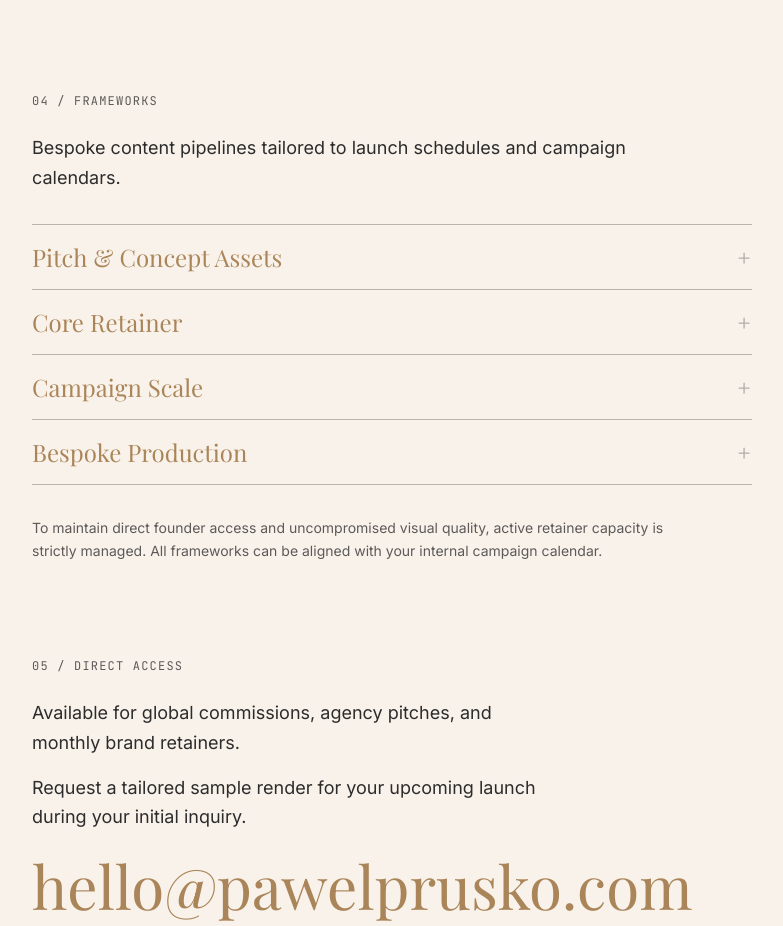
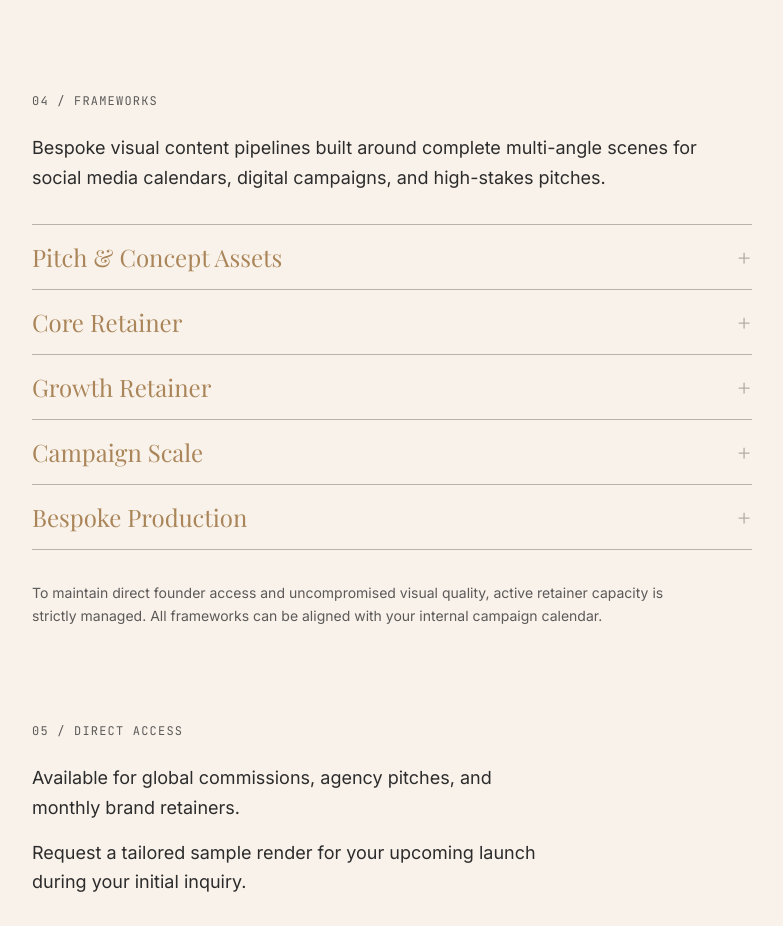
Before and after one commit to pawelprusko/Pawe-Prusko, a React (Vite) app: page / in a window 1280 px wide. Shown: the part 8700-9626 px from the top of the page, without its empty margins (248-1031 px from the left). Built offline with nearby package versions, Linux system fonts and the light colour scheme; a web font is replaced by a local one.

Commit message:
feat: implement scene asset preloading
Introduce a preloading mechanism to fetch and cache images and videos before rendering the application. Also, update the Home page content to reflect the latest service tiers.

```diff
--- a/src/App.tsx
+++ b/src/App.tsx
@@ -8,6 +8,7 @@ import { useEffect } from 'react';
 import Home from './pages/Home';
 import SceneView from './pages/SceneView';
 import ScrollToTop from './components/ScrollToTop';
+import { getScenes } from './lib/api';
 
 import { Analytics } from '@vercel/analytics/react';
 
@@ -32,10 +33,47 @@ export default function App() {
       nudgeLayout();
       setTimeout(nudgeLayout, 500);
 
-      // Hide splash screen after app mounts
-      setTimeout(() => {
-        document.body.classList.add('app-loaded');
-      }, 300); // Small delay to let the UI settle
+      // Preload all scene assets
+      const scenes = getScenes();
+      const assetsToLoad: Promise<void>[] = [];
+
+      scenes.forEach(scene => {
+        // Preload images
+        if (scene.images) {
+           Object.values(scene.images).forEach(src => {
+             if (src) {
+               assetsToLoad.push(new Promise((resolve) => {
+                 const img = new Image();
+                 img.src = src;
+                 img.onload = () => resolve();
+                 img.onerror = () => resolve(); // continue on error
+               }));
+             }
+           });
+        }
+
+        // Preload videos (we wait for loadeddata so the first frame is ready)
+        if (scene.videoUrl) {
+           assetsToLoad.push(new Promise((resolve) => {
+             const video = document.createElement('video');
+             video.src = scene.videoUrl;
+             video.preload = 'auto';
+             video.muted = true;
+             video.onloadeddata = () => resolve();
+             video.onerror = () => resolve();
+             video.load();
+           }));
+        }
+      });
+
+      // Max timeout of 3 seconds so the user isn't stuck forever on a slow connection
+      const timeout = new Promise<void>(resolve => setTimeout(resolve, 3000));
+
+      Promise.race([Promise.all(assetsToLoad), timeout]).then(() => {
+          // Hide splash screen after assets are ready (or timeout hits)
+          document.body.classList.add('app-loaded');
+      });
+
   }, []);
 
   return (
--- a/src/pages/Home.tsx
+++ b/src/pages/Home.tsx
@@ -15,30 +15,32 @@ const FRAMEWORKS = [
   {
     number: '01',
     title: 'Pitch & Concept Assets',
-    target: 'Advertising agencies and production houses during competitive pitch stages.',
-    output: '5–10 static concept frames + 1–3 micro-loop videos (48–72h turnaround).',
-    application: 'Storyboards, visual decks, and pitch presentations designed to win budgets without costly test shoots.'
+    target: 'Agencies and production houses needing rapid visual validation or pitch-winning assets with a 48–72h turnaround.',
+    output: '1 Complete Scene — 1 seamless video loop + 4 high-res editorial photos (wide, action, post-action, and macro angles).'
   },
   {
     number: '02',
     title: 'Core Retainer',
-    target: 'Premium brands seeking a consistent, elevated presence across digital touchpoints.',
-    output: '3–5 editorial scenes per month (9–15 high-res stills + 3–5 seamless 9:16 video loops).',
-    application: 'A continuous flow of high-end visual assets for Instagram, TikTok, and web storefronts.'
+    target: 'Brands seeking a consistent, high-end presence across digital touchpoints.',
+    output: '2 Complete Scenes per month — Each scene includes 1 video loop + 4 editorial photos (wide, action, post-action, and macro angles designed for carousel posts). Total: 2 seamless videos + 8 high-res photos.'
   },
   {
     number: '03',
-    title: 'Campaign Scale',
-    target: 'Scaling brands executing major product launches and multi-channel advertising campaigns.',
-    output: '6–10 hybrid scenes per month (18–30 static stills + 6–10 videos + B-roll variations for Paid Ads).',
-    application: 'End-to-end visual coverage for the full sales funnel (E-commerce, Meta/TikTok Ads, Lookbooks).'
+    title: 'Growth Retainer',
+    target: 'Brands seeking a consistent, high-end weekly presence across all digital touchpoints.',
+    output: '4 Complete Scenes per month — Each scene includes 1 video loop + 4 editorial photos (wide, action, post-action, and macro angles designed for carousel posts). Total: 4 seamless videos + 16 high-res photos.'
   },
   {
     number: '04',
+    title: 'Campaign Scale',
+    target: 'Scaling brands running active marketing campaigns, seasonal launches, and multi-channel ads.',
+    output: '8 Complete Scenes per month — Each scene includes 1 video loop + 4 editorial photos (wide, action, post-action, and macro angles designed for carousel posts). Total: 8 seamless videos + 32 high-res photos.'
+  },
+  {
+    number: '05',
     title: 'Bespoke Production',
-    target: 'Custom enterprise projects, high-volume production (10+ scenes), and dedicated art direction.',
-    output: 'Tailored scene volumes, custom display formats (e.g., digital billboards), and full exclusive commercial licensing.',
-    application: 'Flagship global launches, corporate rebrandings, and bespoke brand activations.'
+    target: 'Enterprise brands and global agencies requiring high-volume productions (10+ scenes) or custom formats.',
+    output: 'Tailored scene volumes, custom display ratios, and full commercial licensing.'
   }
 ];
 
@@ -126,7 +128,7 @@ export default function Home() {
         <section className="mb-24">
           <h2 className="text-xs font-mono tracking-widest text-text-muted mb-6 uppercase">{getSectionNumber(4)} / Frameworks</h2>
           <p className="text-lg text-text-main font-sans mb-8 leading-relaxed max-w-2xl">
-            Bespoke content pipelines tailored to launch schedules and campaign calendars.
+            Bespoke visual content pipelines built around complete multi-angle scenes for social media calendars, digital campaigns, and high-stakes pitches.
           </p>
           <div className="flex flex-col divide-y divide-text-darker/40 border-y border-text-darker/40 mb-8">
             {FRAMEWORKS.map((fw) => {
@@ -151,7 +153,6 @@ export default function Home() {
                       <div className="flex flex-col gap-4 text-sm font-sans text-text-muted leading-relaxed">
                         <p><strong className="text-text-main font-semibold">Target:</strong> {fw.target}</p>
                         <p><strong className="text-text-main font-semibold">Output:</strong> {fw.output}</p>
-                        <p><strong className="text-text-main font-semibold">Application:</strong> {fw.application}</p>
                       </div>
                     </div>
                   )}
```
Also changed, not shown: 1 other file (tests, documents, lock files or other folders).
